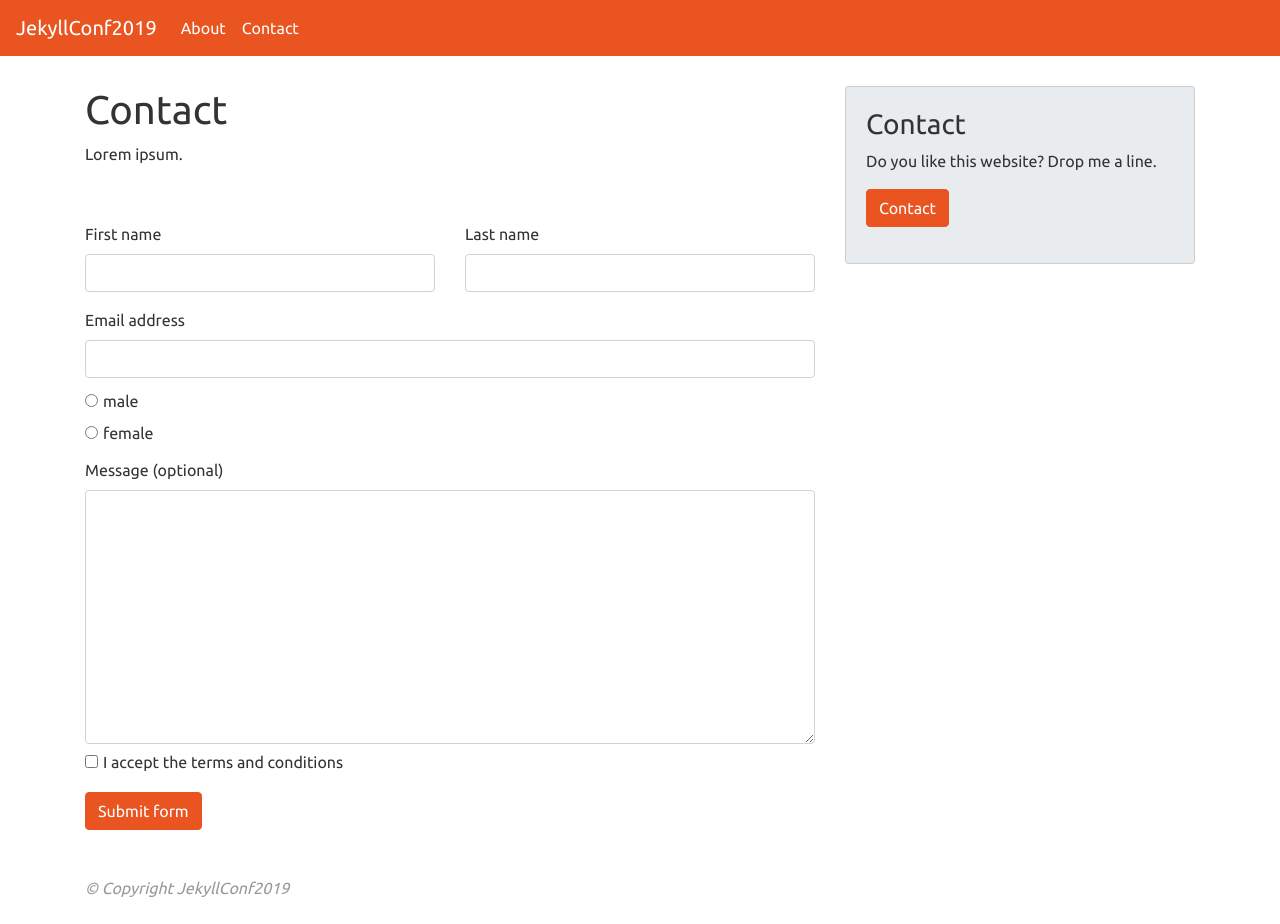
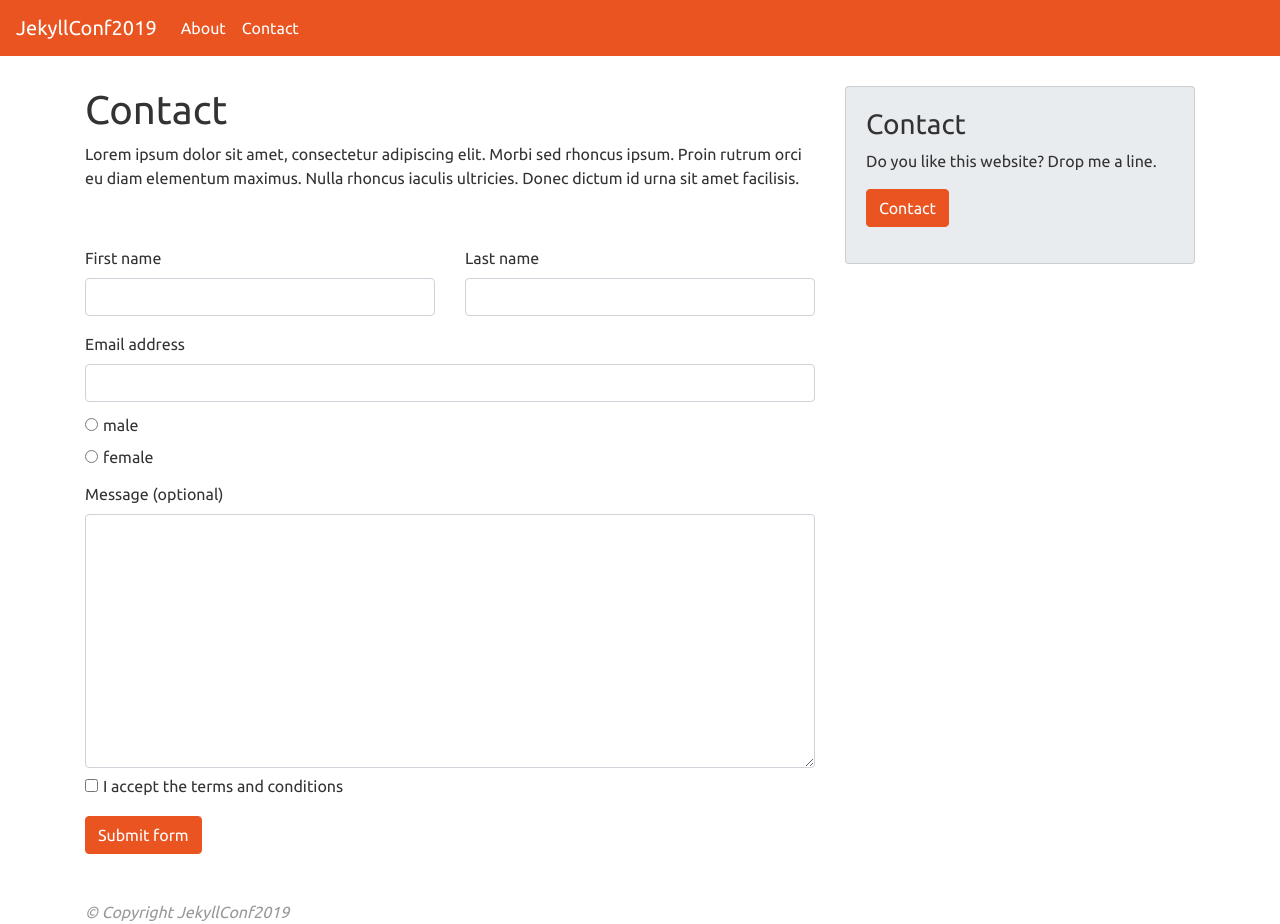
Before and after one commit to jhvanderschee/jekyllconf2019, a Jekyll site: the page built from contact.md, in a window 1280 px wide. Built offline with Jekyll 4.4.1, drawn with Linux system fonts in a browser that asks for light colours; nearby versions of some CDN libraries; our own code applies the rules of GitHub Pages for plain Markdown files; before the commit the page ends 900 px from its top, so only the background shows below that.

Commit message:
Update contact.md

```diff
--- a/contact.md
+++ b/contact.md
@@ -39,6 +39,6 @@ forms:
 
 # Contact
 
-Lorem ipsum.
+Lorem ipsum dolor sit amet, consectetur adipiscing elit. Morbi sed rhoncus ipsum. Proin rutrum orci eu diam elementum maximus. Nulla rhoncus iaculis ultricies. Donec dictum id urna sit amet facilisis.
 
 &nbsp;
```
